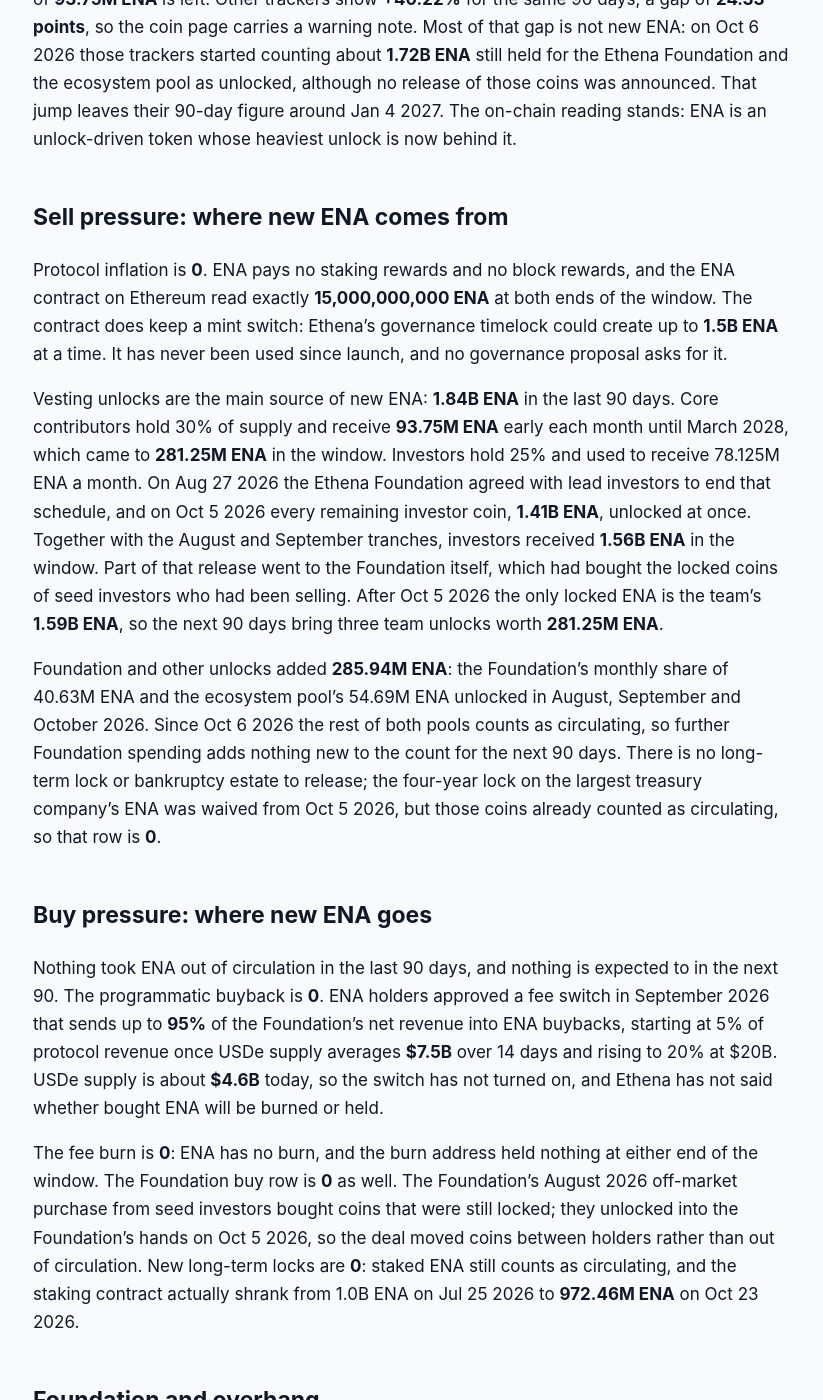
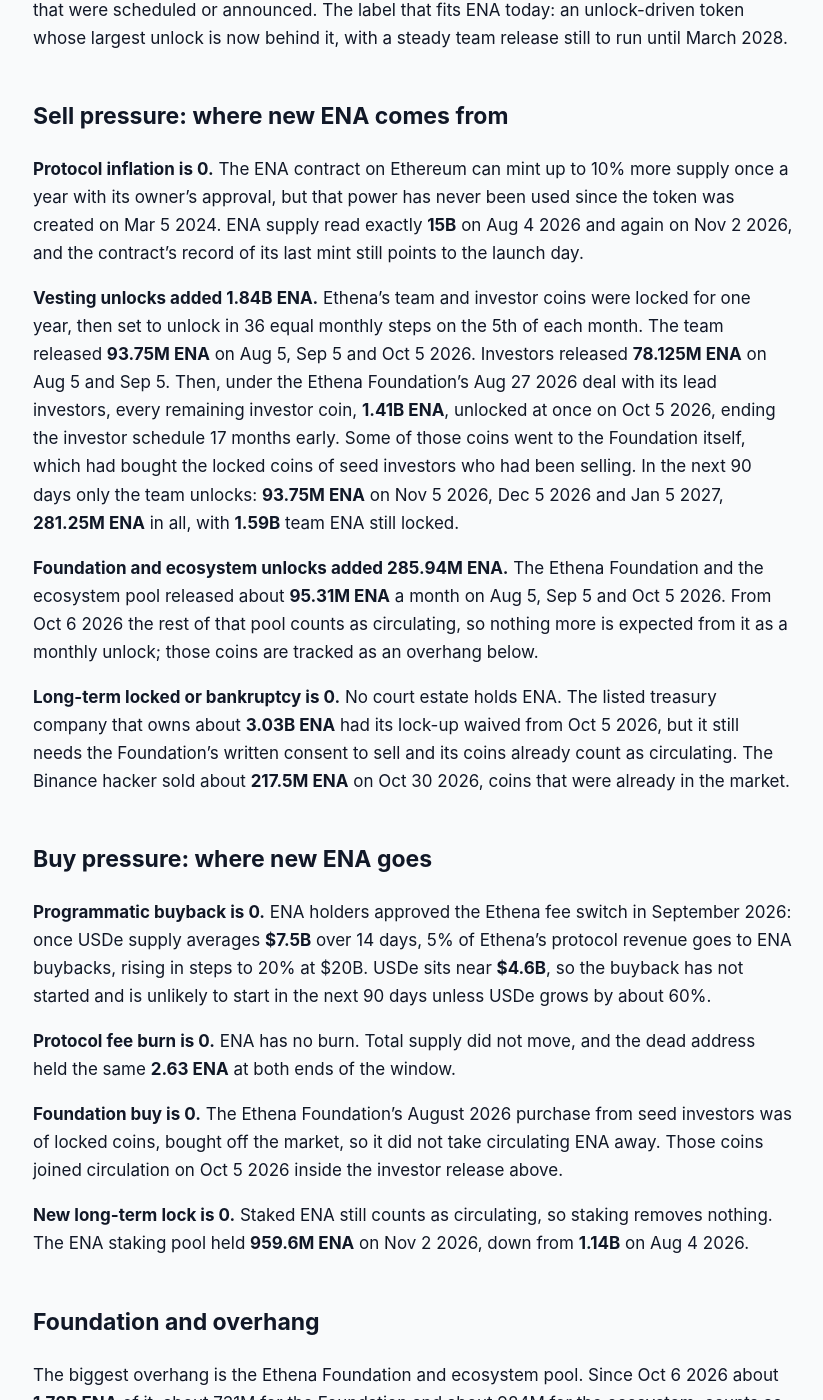
Before and after one commit to jeevansongmy-spec/mrnasdog-articles, a Jekyll site: the page built from crypto/ena-pressure-framework.md, in a window 1280 px wide and 1400 px high, scrolled down 658 px. Shown: the whole window, without its empty margins (227-1050 px from the left). Built offline with Jekyll 4.4.1, drawn with Linux system fonts in a browser that asks for light colours; some of the changed text lies outside the part shown.

Commit message:
publish: crypto/ena-pressure-framework

```diff
--- a/crypto/ena-pressure-framework.md
+++ b/crypto/ena-pressure-framework.md
@@ -1,64 +1,66 @@
 ---
-title:         "ENA Inflation Analysis · October 2026 · Supply growing · projected to keep growing"
-description:   "ENA supply grew +15.89% in 90 days as 2.13B ENA unlocked, led by the 1.41B investor release of Oct 5 2026. Next 90 days: team coins only, +2.10%."
+title:         "ENA Inflation Analysis · November 2026 · Supply growing · projected to keep growing"
+description:   "ENA supply grew +15.89% in 90 days as 2.13B ENA unlocked, mostly the early investor release on Oct 5 2026. Only 281M team coins unlock next; no burn yet."
 canonical_url: "https://mrnasdog.com/research/ena/inflation"
 tags:          ["crypto", "ena", "ethena", "stablecoins"]
 published:     true
 ---
 *Originally published at [https://mrnasdog.com/research/ena/inflation](https://mrnasdog.com/research/ena/inflation)*
 
-<!-- main-page -->
-Looking for the buy-or-sell answer? It is on the ENA coin page, with demand and price drivers: [mrnasdog.com/research/ena](https://mrnasdog.com/research/ena)
+# ENA Inflation Analysis · November 2026 · Supply growing · projected to keep growing
 
-
-# ENA Inflation Analysis · October 2026 · Supply growing · projected to keep growing
-
-Ethena (ENA) supply grew fast in the last 90 days and will grow much more slowly in the next 90. Between Jul 25 and Oct 23 2026 unlocks added **2.13B ENA** to circulation, a net **+15.89%**, most of it the **1.41B ENA** investor remainder released in one go on Oct 5 2026. For the next 90 days only team coins unlock, **281.25M ENA** or about **+2.10%**. ENA mints nothing new and burns nothing; its supply is a fixed **15B**, and the voted-in ENA buyback stays off until USDe supply reaches $7.5B.
+ENA supply grew fast over the last 90 days and will keep growing, but far more slowly. Between Aug 4 and Nov 2 2026, unlocks added **2.13B ENA** to a float that now stands at **13.41B ENA**, a rise of **+15.89%**, driven mostly by the early release of every remaining Ethena investor coin on Oct 5 2026. Nothing was burned or bought back. In the next 90 days only team coins unlock, **281.25M ENA**, or **+2.10%**; other trackers show **+40.22%** for the last 90 days because they also started counting a Foundation and ecosystem pool as unlocked.
 
 ## The verdict, in one paragraph
 
-Over the last 90 days the circulating ENA supply rose by **2.13B ENA** against **13.41B ENA** circulating today, a net **+15.89%**, with nothing taken back out. Our projection for the next 90 days is **+2.10%**, because the investor calendar is finished and only the team's monthly tranche of **93.75M ENA** is left. Other trackers show **+40.22%** for the same 90 days, a gap of **24.33 points**, so the coin page carries a warning note. Most of that gap is not new ENA: on Oct 6 2026 those trackers started counting about **1.72B ENA** still held for the Ethena Foundation and the ecosystem pool as unlocked, although no release of those coins was announced. That jump leaves their 90-day figure around Jan 4 2027. The on-chain reading stands: ENA is an unlock-driven token whose heaviest unlock is now behind it.
+Our net reading for ENA over the last 90 days is **+15.89%**: **2.13B ENA** of new sell pressure against **0** of buy pressure, on a circulating supply of **13.41B ENA**. The forward 90 days read **+2.10%**. Other trackers show **+40.22%** for the same 90 days, a gap of **24.33 points**, so the coin page carries a warning note. The gap has one clear cause: on Oct 6 2026 those trackers began counting about **1.72B ENA** held for the Ethena Foundation and the ecosystem pool as unlocked, though no release of those coins was announced. Our figure keeps to the unlocks that were scheduled or announced. The label that fits ENA today: an unlock-driven token whose largest unlock is now behind it, with a steady team release still to run until March 2028.
 
 ## Sell pressure: where new ENA comes from
 
-Protocol inflation is **0**. ENA pays no staking rewards and no block rewards, and the ENA contract on Ethereum read exactly **15,000,000,000 ENA** at both ends of the window. The contract does keep a mint switch: Ethena's governance timelock could create up to **1.5B ENA** at a time. It has never been used since launch, and no governance proposal asks for it.
+**Protocol inflation is 0.** The ENA contract on Ethereum can mint up to 10% more supply once a year with its owner's approval, but that power has never been used since the token was created on Mar 5 2024. ENA supply read exactly **15B** on Aug 4 2026 and again on Nov 2 2026, and the contract's record of its last mint still points to the launch day.
 
-Vesting unlocks are the main source of new ENA: **1.84B ENA** in the last 90 days. Core contributors hold 30% of supply and receive **93.75M ENA** early each month until March 2028, which came to **281.25M ENA** in the window. Investors hold 25% and used to receive 78.125M ENA a month. On Aug 27 2026 the Ethena Foundation agreed with lead investors to end that schedule, and on Oct 5 2026 every remaining investor coin, **1.41B ENA**, unlocked at once. Together with the August and September tranches, investors received **1.56B ENA** in the window. Part of that release went to the Foundation itself, which had bought the locked coins of seed investors who had been selling. After Oct 5 2026 the only locked ENA is the team's **1.59B ENA**, so the next 90 days bring three team unlocks worth **281.25M ENA**.
+**Vesting unlocks added 1.84B ENA.** Ethena's team and investor coins were locked for one year, then set to unlock in 36 equal monthly steps on the 5th of each month. The team released **93.75M ENA** on Aug 5, Sep 5 and Oct 5 2026. Investors released **78.125M ENA** on Aug 5 and Sep 5. Then, under the Ethena Foundation's Aug 27 2026 deal with its lead investors, every remaining investor coin, **1.41B ENA**, unlocked at once on Oct 5 2026, ending the investor schedule 17 months early. Some of those coins went to the Foundation itself, which had bought the locked coins of seed investors who had been selling. In the next 90 days only the team unlocks: **93.75M ENA** on Nov 5 2026, Dec 5 2026 and Jan 5 2027, **281.25M ENA** in all, with **1.59B** team ENA still locked.
 
-Foundation and other unlocks added **285.94M ENA**: the Foundation's monthly share of 40.63M ENA and the ecosystem pool's 54.69M ENA unlocked in August, September and October 2026. Since Oct 6 2026 the rest of both pools counts as circulating, so further Foundation spending adds nothing new to the count for the next 90 days. There is no long-term lock or bankruptcy estate to release; the four-year lock on the largest treasury company's ENA was waived from Oct 5 2026, but those coins already counted as circulating, so that row is **0**.
+**Foundation and ecosystem unlocks added 285.94M ENA.** The Ethena Foundation and the ecosystem pool released about **95.31M ENA** a month on Aug 5, Sep 5 and Oct 5 2026. From Oct 6 2026 the rest of that pool counts as circulating, so nothing more is expected from it as a monthly unlock; those coins are tracked as an overhang below.
+
+**Long-term locked or bankruptcy is 0.** No court estate holds ENA. The listed treasury company that owns about **3.03B ENA** had its lock-up waived from Oct 5 2026, but it still needs the Foundation's written consent to sell and its coins already count as circulating. The Binance hacker sold about **217.5M ENA** on Oct 30 2026, coins that were already in the market.
 
 ## Buy pressure: where new ENA goes
 
-Nothing took ENA out of circulation in the last 90 days, and nothing is expected to in the next 90. The programmatic buyback is **0**. ENA holders approved a fee switch in September 2026 that sends up to **95%** of the Foundation's net revenue into ENA buybacks, starting at 5% of protocol revenue once USDe supply averages **$7.5B** over 14 days and rising to 20% at $20B. USDe supply is about **$4.6B** today, so the switch has not turned on, and Ethena has not said whether bought ENA will be burned or held.
+**Programmatic buyback is 0.** ENA holders approved the Ethena fee switch in September 2026: once USDe supply averages **$7.5B** over 14 days, 5% of Ethena's protocol revenue goes to ENA buybacks, rising in steps to 20% at $20B. USDe sits near **$4.6B**, so the buyback has not started and is unlikely to start in the next 90 days unless USDe grows by about 60%.
 
-The fee burn is **0**: ENA has no burn, and the burn address held nothing at either end of the window. The Foundation buy row is **0** as well. The Foundation's August 2026 off-market purchase from seed investors bought coins that were still locked; they unlocked into the Foundation's hands on Oct 5 2026, so the deal moved coins between holders rather than out of circulation. New long-term locks are **0**: staked ENA still counts as circulating, and the staking contract actually shrank from 1.0B ENA on Jul 25 2026 to **972.46M ENA** on Oct 23 2026.
+**Protocol fee burn is 0.** ENA has no burn. Total supply did not move, and the dead address held the same **2.63 ENA** at both ends of the window.
+
+**Foundation buy is 0.** The Ethena Foundation's August 2026 purchase from seed investors was of locked coins, bought off the market, so it did not take circulating ENA away. Those coins joined circulation on Oct 5 2026 inside the investor release above.
+
+**New long-term lock is 0.** Staked ENA still counts as circulating, so staking removes nothing. The ENA staking pool held **959.6M ENA** on Nov 2 2026, down from **1.14B** on Aug 4 2026.
 
 ## Foundation and overhang
 
-The largest ENA overhang is the team allocation: **1.59B ENA** still locked, unlocking at 93.75M ENA a month until March 2028. These coins sit with a custodian, not in a public vesting contract, so we follow the published calendar. The second is the Ethena Foundation and the ecosystem pool, about **1.72B ENA** that now counts as circulating although it was meant to unlock month by month until April 2028; the Foundation can spend it on grants, rewards or sales at any time, and that would add no new supply to the count but would add real coins to the market. The third is the listed treasury company that bought ENA from the Foundation: about **3.03B ENA**, or roughly 20% of all ENA. Its lock ended on Oct 5 2026, but any sale needs the Foundation's written consent and five business days' notice, with the Foundation allowed to buy first. Its wallets did not move in the window.
-
-No buyback wallet exists yet, because the fee switch has not started. We re-check the team calendar, the treasury company's holdings and the Foundation's wallets at every rebuild. If any of these balances falls between refreshes, the outflow enters the Foundation and unscheduled unlocks row at the next refresh.
+The biggest overhang is the Ethena Foundation and ecosystem pool. Since Oct 6 2026 about **1.72B ENA** of it, about 731M for the Foundation and about 984M for the ecosystem, counts as circulating, though Ethena announced no release of those coins. The Foundation also holds the locked investor coins it bought in August 2026; Ethena has not disclosed the amount. An Ethena-tagged custody wallet holds about **1.11B ENA** after sending **128.6M ENA** on Oct 30 2026, the day after the Binance hack, in transfers reported as bound for Binance. The team still has **1.59B ENA** locked, released at 93.75M a month until March 2028. The listed treasury company's **3.03B ENA** can now be sold only with the Foundation's consent and five business days' notice. If any of these holdings falls between our checks, the outflow enters the Foundation row at the next refresh.
 
 ## How ENA compares to other DeFi governance tokens
 
-ENA belongs to the group of fixed-supply DeFi tokens whose supply grows only through vesting, not through emissions. In that group, the share of supply still locked decides the pressure. After Oct 5 2026 ENA has about **89%** of its 15B supply unlocked, with only the team calendar left, which puts it closer to a mature, mostly vested token than to a young one with years of investor unlocks ahead. The difference from tokens such as UNI or AAVE is that ENA's holders get no buyback yet: those protocols already return fees to their token, while ENA's fee switch waits on USDe growth.
+ENA belongs to the group of DeFi governance tokens with a fixed 15B cap, no fee burn and a large share held for the team and investors at launch. For tokens like this, supply growth is not about new minting but about locked coins reaching the market. ENA's investor unlock is now finished, 17 months early, so its forward rate drops from a double-digit 90-day pace to about **+2.10%**, all from team coins. Tokens whose investor schedules still run to 2027 or 2028 keep that second stream; ENA no longer does.
 
-Against buyback-first tokens such as HYPE, where fee revenue buys tokens every day, ENA is the opposite case today: unlocks without an offsetting buyer. The approved fee switch could change that, but at its first step it would capture about $22.5M a year, far less than the dollar value of the team's monthly unlocks. ENA also differs from staking chains such as ETH: it creates no new coins at all, so once the team calendar ends in March 2028 its circulating supply can only stop growing, unless governance ever uses the mint switch.
+On the buy side, ENA sits between two models. Some DeFi tokens already spend a share of fees on buybacks every day, which cancels part of their unlocks. ENA has voted for the same thing but tied it to USDe growth: nothing is bought until USDe supply reaches **$7.5B**. Until then ENA behaves like a token with no built-in buyer, and its supply only grows.
+
+Compared with proof-of-stake chains that pay validators in new coins, ENA's new supply is lumpier but has an end: once the last team tranche unlocks in March 2028, scheduled supply stops, unless the owner-gated 10% yearly mint is ever used.
 
 ## What to watch in the next 90 days
 
-Nov 2 2026, Dec 2 2026 and Jan 2 2027: the three team unlocks of **93.75M ENA** each, the only scheduled new supply in the next 90 days.
+**Nov 5 2026:** the next team tranche, **93.75M ENA**, with the same amount due on Dec 5 2026 and Jan 5 2027.
 
-USDe supply: the buyback starts only after a 14-day average of **$7.5B**, against about $4.6B today; a sharp rise in USDe is the one thing that would add a buyer.
+**USDe supply against $7.5B:** the fee-switch buyback starts only when the 14-day average crosses that line; USDe was near $4.6B on Nov 2 2026.
 
-The Master Framework Agreement between Ethena Labs and the Foundation, expected in October 2026, which should say how protocol value and revenue flow to the Foundation and so to ENA buybacks.
+**The Ethena-tagged custody wallet and the Foundation pool:** after the 128.6M ENA moved on Oct 30 2026, any further large transfer from these holdings would add selling the schedule does not show.
 
-Any sale notice from the treasury company holding about **3.03B ENA**, and any large movement from Foundation wallets now that their coins count as circulating.
+**The listed treasury company:** any sale notice under its new terms with the Foundation would be a dated event to watch.
 
-Around Jan 4 2027 the Oct 6 2026 recount leaves other trackers' 90-day window, and their figure should fall back toward ours.
+**The Foundation-Ethena Labs agreement:** the Master Framework Agreement announced on Aug 27 2026 was expected to be published in October 2026; it hands protocol IP and the value it earns to the Foundation, governed by ENA holders.
 
 ## Summary
 
-Ethena's ENA supply grew **+15.89%** over the 90 days to Oct 23 2026, driven by the **1.41B ENA** early investor release on Oct 5 2026, and is projected to grow only about **+2.10%** over the next 90 days as just the team's **93.75M ENA** monthly tranche remains. ENA has a fixed 15B supply, no emissions and no burn, and its voted-in buyback stays off until USDe supply reaches $7.5B. The key risk is selling by large holders whose coins are already unlocked, the Foundation pools and the treasury company with about 3.03B ENA; the ceiling is that only **1.59B ENA** of team coins is left to unlock, ending in March 2028.
+ENA supply rose **+15.89%** in the 90 days to Nov 2 2026, as **2.13B ENA** unlocked, most of it the early release of every remaining Ethena investor coin on Oct 5 2026. Nothing is burned and the voted ENA buyback starts only when USDe supply reaches $7.5B, so for now nothing takes ENA back off the market. In the next 90 days only team coins unlock, **281.25M ENA**, or about **+2.10%**, and the team schedule runs until March 2028 inside a fixed 15B cap. Other trackers show +40.22% because they began counting about 1.72B Foundation and ecosystem coins as unlocked on Oct 6 2026, not because more ENA was released.
 
-*MrNasDog Pressure Framework analysis of ENA, Metric 1 — Inflation. Data + explanation only. Not financial advice. Checked Oct 23 2026.*
+*MrNasDog Pressure Framework analysis of ENA, Metric 1 — Inflation. Data + explanation only. Not financial advice. Checked Nov 2 2026.*
```
